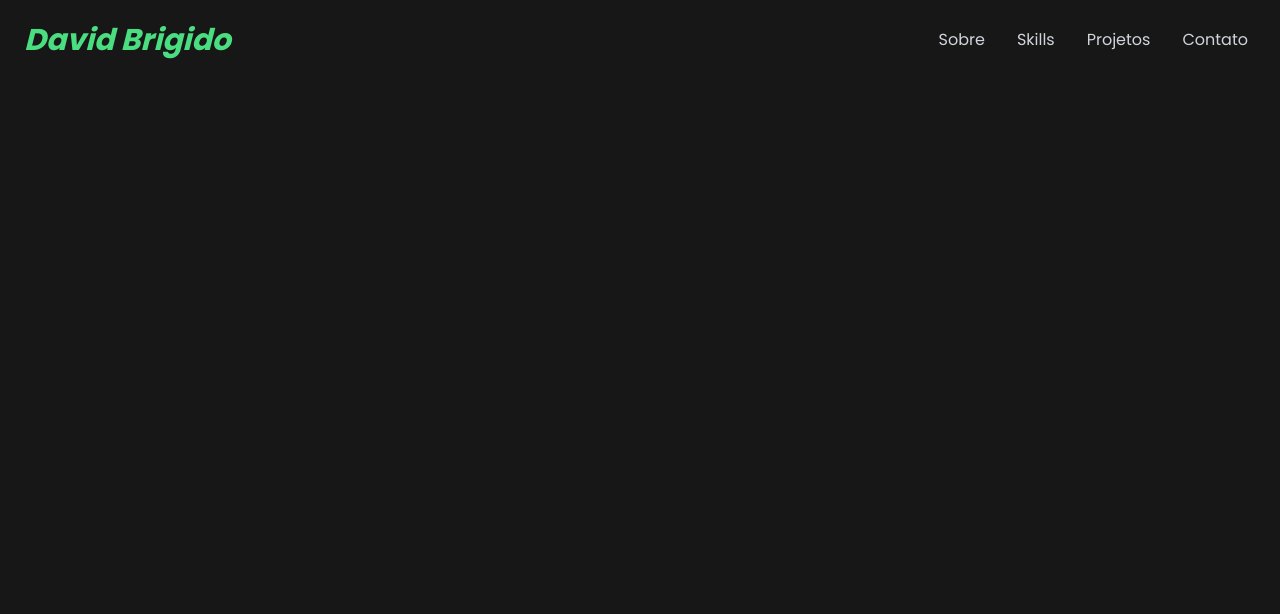
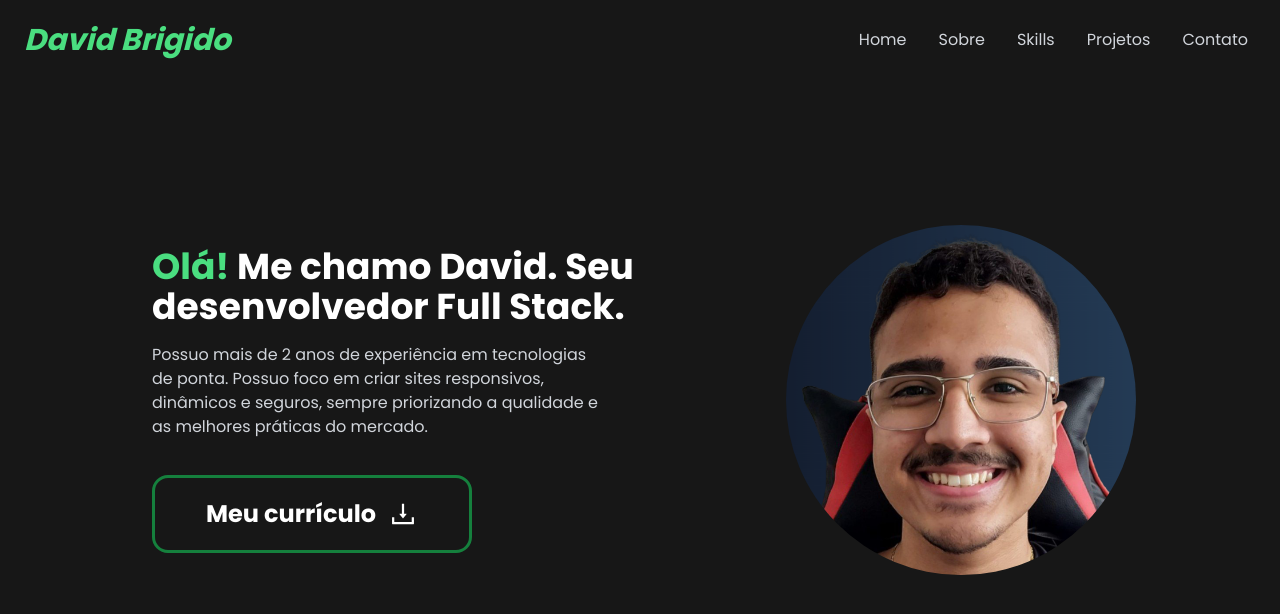
Before and after one commit to DavidGBbr/Portfolio-Fullstack, a Next.js app: page / in a window 1280 px wide. Shown: the top 614 px of the page. Built offline with nearby package versions, Linux system fonts and the light colour scheme.

Commit message:
Home section created

```diff
--- a/src/app/page.tsx
+++ b/src/app/page.tsx
@@ -1,11 +1,13 @@
 "use client";
+import React from "react";
 import NavBar from "@/components/NavBar";
-import React from "react";
+import Home from "@/components/Home";
 
 const Page = () => {
   return (
     <div>
       <NavBar />
+      <Home />
     </div>
   );
 };
--- /dev/null
+++ b/src/components/Home.tsx
@@ -0,0 +1,43 @@
+import React from "react";
+import Image from "next/image";
+import ProfileImage from "@/assets/profileImage.png";
+import { AiOutlineDownload } from "react-icons/ai";
+
+const Home = () => {
+  return (
+    <div id="home" className="h-screen w-full">
+      <div className="max-w-screen-lg mx-auto pt-80 md:pt-0 h-full px-4 flex flex-col md:flex-row items-center justify-center gap-10">
+        <div className="flex flex-col items-center justify-center text-center md:text-left md:items-start p-2">
+          <h2 className="text-3xl sm:text-4xl font-bold">
+            <span className="text-green-400">Olá!</span> Me chamo David. Seu
+            desenvolvedor Full Stack.
+          </h2>
+          <p className="text-gray-300 py-4 max-w-md">
+            Possuo mais de 2 anos de experiência em tecnologias de ponta. Possuo
+            foco em criar sites responsivos, dinâmicos e seguros, sempre
+            priorizando a qualidade e as melhores práticas do mercado.
+          </p>
+          <div>
+            <a
+              href="https://drive.google.com/u/0/uc?id=1f9tmVKr5ziUxtZVGfQrZ485alkPnr9d3&export=download"
+              download="curriculo.pdf"
+              type="application/pdf"
+              className="text-2xl font-bold mt-5 border-[3px] border-green-700 w-80 py-5 px-10 rounded-2xl flex items-center justify-center gap-3 duration-500 hover:bg-green-400 hover:scale-105"
+            >
+              <span>Meu currículo</span> <AiOutlineDownload size={30} />
+            </a>
+          </div>
+        </div>
+        <div>
+          <Image
+            src={ProfileImage}
+            alt="David Brigido image"
+            className="rounded-full max-w-[260px] md:max-w-[350px]"
+          />
+        </div>
+      </div>
+    </div>
+  );
+};
+
+export default Home;
--- a/src/components/NavBar.tsx
+++ b/src/components/NavBar.tsx
@@ -5,16 +5,17 @@ const NavBar = () => {
   const [menu, setMenu] = useState(false);
 
   const links = [
-    { id: 1, section: "sobre" },
-    { id: 2, section: "skills" },
-    { id: 3, section: "projetos" },
-    { id: 4, section: "contato" },
+    { id: 1, section: "home" },
+    { id: 2, section: "sobre" },
+    { id: 3, section: "skills" },
+    { id: 4, section: "projetos" },
+    { id: 5, section: "contato" },
   ];
 
   return (
-    <div className="flex justify-between items-center w-full h-20 px-4 fixed">
+    <div className="flex justify-between items-center w-full h-20 px-4 fixed bg-[#171717]">
       <div>
-        <h1 className="text-3xl text-green-400 font-bold italic ml-2">
+        <h1 className="text-xl md:text-3xl text-green-400 font-bold italic ml-2">
           David Brigido
         </h1>
       </div>
```
Also changed, not shown: src/assets/profileImage.png (added).
